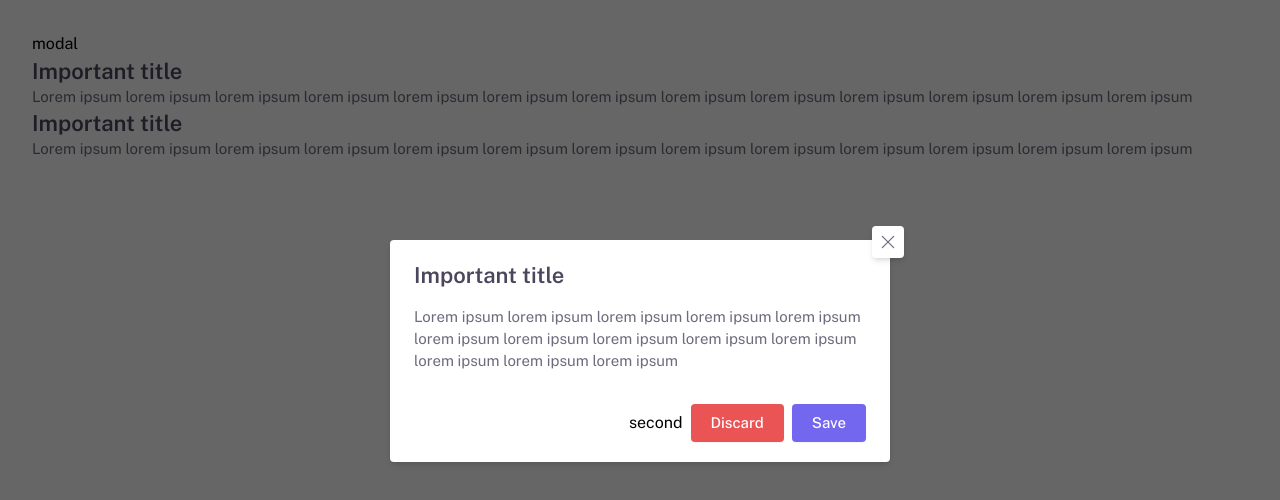
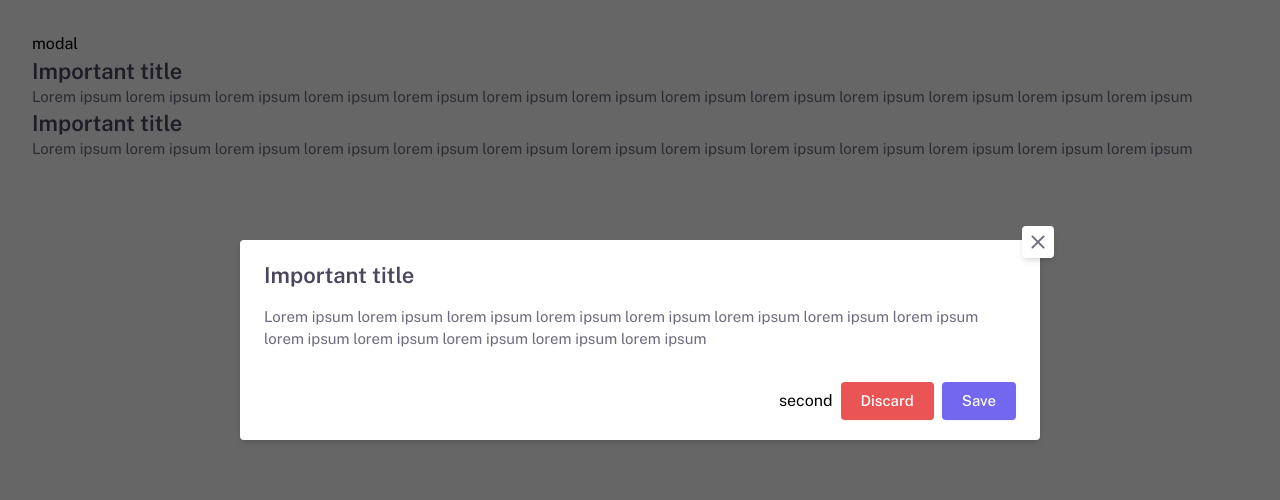
Before and after one commit to marcosATr/DSX-tailwind-components, a React (Vite) app: page / in a window 1280 px wide. Both pictures are taken after a click on the button "modal". Shown: the top 500 px of the page. Built offline with nearby package versions, Linux system fonts and the light colour scheme.

Commit message:
feat: modal icon weight update

```diff
--- a/src/App.tsx
+++ b/src/App.tsx
@@ -28,7 +28,8 @@ function OutsideClick() {
       <Modal
         open={open}
         handleClose={() => setOpen(false)}
-        closeOnClickOutside
+        closeOnClickOutside={!open2}
+        className="max-w-[800px]"
       >
         <Typography variant="h4">
           Important title
@@ -40,13 +41,17 @@ function OutsideClick() {
           lorem ipsum
         </Typography>
         <div className="mt-8 ml-auto flex gap-2">
-          <button onClick={()=> setOpen2(true)}>second</button>
+          <button onClick={() => setOpen2(true)}>
+            second
+          </button>
           <Button variant="danger">Discard</Button>
           <Button>Save</Button>
         </div>
         <Modal
           open={open2}
-          className="mt-2"
+          className="mt-2 w-[300px]"
+          closeOnClickOutside
+          handleClose={() => setOpen2(false)}
         >
           second modal
         </Modal>
--- a/src/lib/Modal.tsx
+++ b/src/lib/Modal.tsx
@@ -51,7 +51,10 @@ function ModalContent({
           className="absolute top-[-14px] right-[-14px] cursor-pointer rounded bg-white p-[6px] text-defaultText shadow-md"
           onClick={handleClose}
         >
-          <X size={20} />
+          <X
+            size={20}
+            weight="bold"
+          />
         </div>
         {content}
       </div>
```
